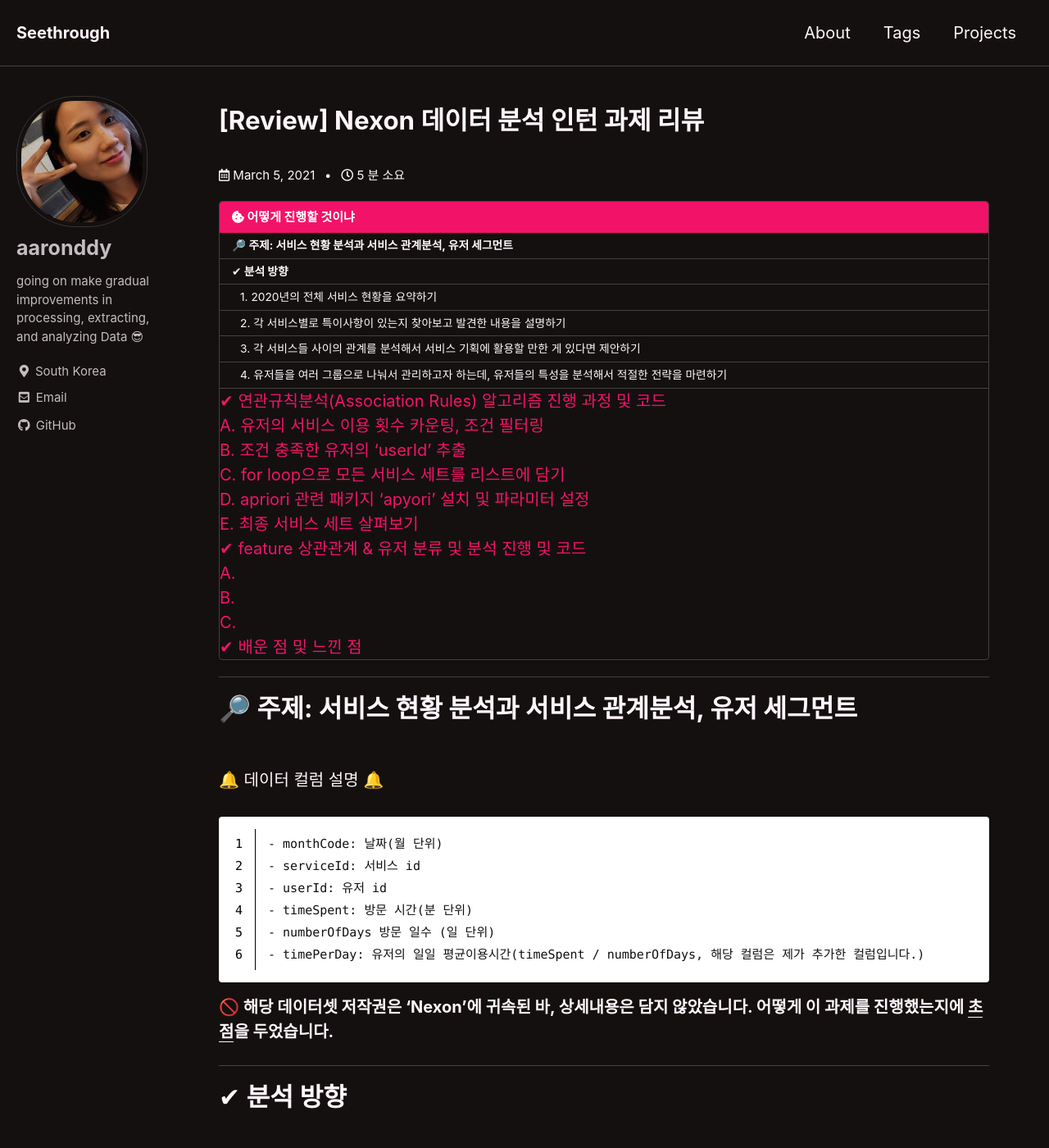
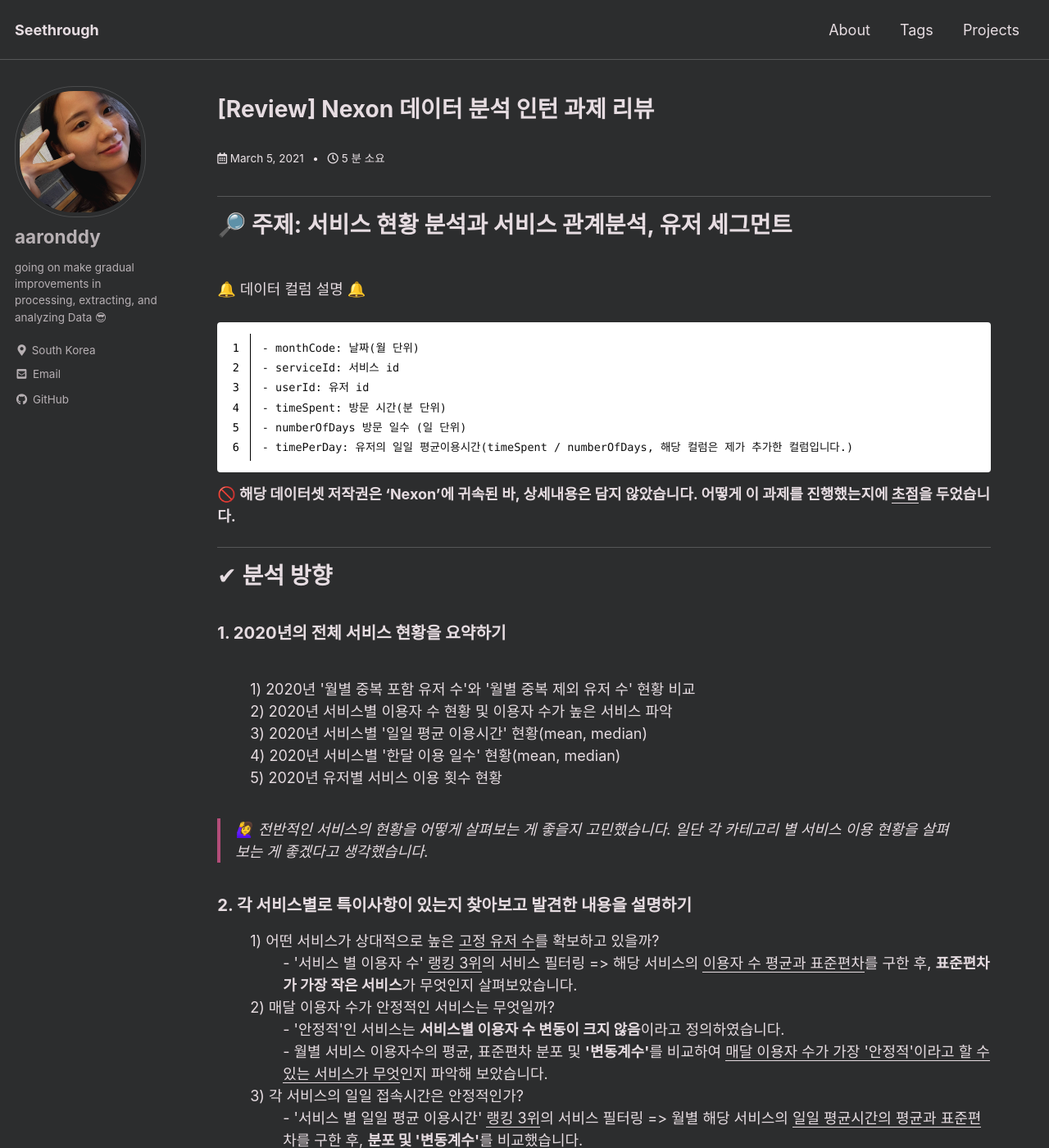
Before and after one commit to aaronddy/aaronddy.github.io, a Jekyll site: the page built from _posts/2021-03-05-review-Nexon-assignment.md, in a window 1280 px wide and 1400 px high. Shown: the whole window at 82% size. Built offline with Jekyll 4.4.1, drawn with Linux system fonts in a browser that asks for light colours; cached includes are drawn as plain includes; some web fonts are replaced; part of the change alters nothing that is shown; some of the changed text lies outside the part shown.

Commit message:
write traffic-source-analysis and modify scss

````diff
--- a/_posts/2021-03-05-review-Nexon-assignment.md
+++ b/_posts/2021-03-05-review-Nexon-assignment.md
@@ -7,7 +7,7 @@ categories:
 tags:
   - [Review, DataAnlysis, Python, Algorithm]
 
-toc: true
+toc: false
 toc_sticky: false
 toc_label: "어떻게 진행할 것이냐"
 toc_icon: "cookie-bite"
--- /dev/null
+++ b/_posts/2021-03-10-traffic-source-anlaysis.md
@@ -0,0 +1,188 @@
+---
+title:  "[BA] MySQL로 웹 트래픽 세션(Web Traffic Session) 분석하기"
+excerpt: ""
+
+categories:
+  - Business Analysis
+tags:
+  - [BA, MySQL, traffic, session, UTM, analysis]
+
+toc: false
+toc_sticky: false
+toc_label: "어떻게 진행할 것이냐"
+toc_icon: "cookie-bite"
+
+date: 2021-03-10
+last_modified_at: 2021-03-14
+---
+<br>
+
+# ✔ 유료 캠페인 트래픽(Paid Campaign Traffic)은 뭐죠?
+
+: 먼저 '트래픽(traffic)'은 뭐라고 설명해야 할까? e-Commerce, 혹은 온라인 사이트에서 서비스를 제공해 대가를 지불하는 형태라면 뭐든,에서 그 해당 웹 사이트를 방문하는 고객, 혹은 고객의 흐름을 'traffic'이라고 볼 수 있다.
+<br>
+그리고 서비스를 운영하기 위해서는 이 'traffic'에 신경을 쓸 수 밖에 없는데, 트래픽을 모으는 방식에는 다음과 같은 것들이 있다.
+ - Direct traffic(직접유입 트래픽): 이용자가 직접 URL을 입력해서 접속하거나 알수 없는 채널로 들어올 경우
+ - Referrel traffic(간접유입 트래픽): 다른 웹사이트에서 해당 URL을 클릭해서 들어올 경우
+ - Organic Search traffic(자연 검색 트래픽): 검색 엔진(구글, 네이버, 야후)에 키워드를 입력해서 해당 웹사이트를 발견하거나 클릭해서 들어올 경우
+ - Campaign traffic(캠페인 트래픽): 특정한 목적(마케팅) 달성을 위해 특정 메시지를 지속적으로 전달, 특정 트래킹 파라미터(tracking parameters)를 클릭해 해당 웹사이트에 들어오는 경우
+
+<br>
+그리고 campaign traffic에 paid가 붙으면 '유료 캠페인 트래픽'이 되는 것이고, 말 그대로 트래픽을 돈을 주고 사 오는 것이다. '유료 캠페인 트래픽'을 통해 얼마나 돈을 쓰고, 그에 견주어 얼마나 '판매'로 이어지고 있는지(전환율)를 관찰하고 측정을 하는데, 그것을 위해 'tracking (UTM) parameter'를 이용한다. 웹 사이트 URL 뒤에 이어지는 특정 트래픽 소스와 캠페인 파라미터를 통해 웹사이트의 트래픽 활동을 분석하고 그에 맞춰 마케팅 혹은 판매 전략을 만드는 것이다.
+
+<center>**utm parameters 예시**</center>
+
+![image](https://polkadotdata.com/wp-content/uploads/2019/07/pdd-utm-parameters-example-1-1024x361.png){: .align-center}{: width="70%" height="70%"}
+
+<center>(출처: https://polkadotdata.com/google-analytics/utm-tracking-links-for-enhanced-analytics/)</center>
+
+<br>
+
+*******************************
+
+<br>
+
+# ✔ '트래픽 소스(Traffic Source)'로 무엇을, 어떻게 분석할까?
+  트래픽 소스를 이용한 분석은 '이용자들이 어떻게 유입되고, 어떠한 채널의 세션에서 판매나 수익으로 전환되었는지(전환율)' 등을 파악하는 것이다.
+
+### 1. 주요 table 소개
+1) website_sessions 테이블
+
+- website_session_id: primary key, 웹 사이트 세션에 부여된 id
+- created_at: timestamp, 웹 사이트 세션이 발생될 때의 시간
+- user_id: 웹 사이트 쿠키로부터 받는 유저 고유 id(유저 로그인 아이디 X)
+- is_repeat_session: 유저가 해당 웹사이트에 방문한 적 있는지의 여부(0: 없음, 1: 있음)
+- utm_source: 트랙킹 파라미터
+- utm_campaign: 트랙킹 파라미터
+- utm_content: 트랙킹 파라미터
+- device_type: PC / mobile 유저가 접속한 장비
+- http_referer: 트래픽 유입 URL(마케팅 캠페인 X)
+
+2) website_pageviews 테이블
+
+- website_pageview_id: primary key, 웹 사이트 페이지뷰에 부여된 id
+- created_at: timestamp, 해당 페이지뷰에 접속할 때의 시간
+- website_session_id: foreign key, website_sessions 테이블의 주요키이자 website_pageviews 테이블의 외래키
+- pageview_url: 접속한 페이지뷰 URL
+
+3) orders 테이블(모든 이커머스 회사에서 중요한 테이블)
+
+- order_id: primary key, 주문에 부여된 id
+- created_at: timestamp, 주문이 발생했을 때의 시간
+- website_session_id: foreign key, website_sessions 테이블의 주요키이자 orders 테이블의 외래키
+- user_id: 유저 고유 id
+- primary_product_id: 유저가 카트에 처음 넣은 상품 id
+- items_purchased: 유저가 구매한 상품 개수
+- price_usd: 판매가(USD)
+- cogs_usd: 매출원가(USD)
+
+
+### 2. 분석 objects
+1). 데이터베이스(MySQL)에 저장된 `utm parameter`를 이용해 유료 웹사이트 세션(paid website session)을 파악.<br>
+2). sessions 테이블과 orders 테이블을 'join'해 유료 캠페인으로 얼마나 수익을 만들어 냈는지(전환율이 어떠한지)를 파악.
+
+* 분석 쿼리 예제
+* utm_content별 session volume & order volume, conversion rates 파악해보기
+
+```sql
+
+SELECT
+  website_sessions.utm_content,
+  COUNT(DISTINCT website_sessions.website_session_id) AS sessions,
+  COUNT(DISTINCT orders.order_id) AS orders
+  COUNT(DISTINCT orders.order_id) / COUNT(DISTINCT website_sessions.website_session_id) AS session_to_order_conv_rt
+
+FROM website_sessions
+    LEFT JOIN orders
+    ON orders.website_session_id = website_sessions.website_session_id
+
+GROUP BY 1
+ORDER BY 4 DESC;
+
+```
+<br>
+
+*****************************
+<br>
+
+# ✔ 어떤 요청이 들어올 수 있을까?
+
+1. 웹 사이트 세션이 어떤 경로로 유입되고 있는지 알고 싶습니다. UTM source, UTM campaign, referring domain 을 가지고 세션 양(volume)이 어떠한지 파악해 주세요. (2012년 4월 12일 기준)
+
+2. `gsearch` - `nonbrand`의 캠페인 세션 유입이 구매로 이어지는 전환율(CVR)이 어떠한지 궁금합니다. 최소 4% 이상이면 유료 캠페인 비용을 늘리고, 그렇지 않으면 감축할 예정입니다.
+
+<br>
+
+******************************
+
+<br>
+
+# ✔ 어떻게 SQL 쿼리를 작성할까?
+
+### 1. utm source, utm campaign, referring domain => Group By & website_session_id => Count
+
+```sql
+
+SELECT
+  utm_source,
+  utm_campaign,
+  http_remferer,
+  COUNT(DISTINCT website_session_id) AS sessions
+
+FROM website_sessions
+-- created_at이 2012년 4월 12일 이전인 경우만 고려
+WHERE created_at < '2012-04-12'
+GROUP BY 1, 2, 3
+ORDER BY 4 DESC;
+
+```
+🔔 처음에 utm_source와 utm_campaign만 group by를 진행했는데 계속 에러가 났습니다. http_referer를 함께 그룹핑하지 않으면 group by 자체가 진행되지 않기 때문에 문법 에러가 난 것이었습니다. SQL은 진행 과정을 보면서 결과를 확인하는 게 아니라 정확한 쿼리를 작성해야만 결과를 확인할 수 있다는 것을 다시 한 번 배웠습니다.
+<br>
+
+💡 결과 해석하기
+  - 'utm_source=gsearch & utm_campaign=nonbrand'에서 총 3613개로 가장 많은 세션이 있다. 따라서 해당 캠페인에 대해 더 자세하게 살펴볼 필요가 있다.
+  - 그 다음이 utm_source와 utm_campaign 모두 null 값이 경우인데, 이보다 더 적은 수의 utm 파라미터는 어떻게 운영을 해 나갈 것인지에 대한 전략 혹은 개선이 필요해 보인다.
+  - http_referer를 보면 'gsearch'의 경우가 'bsearch'의 경우보다 훨씬 더 많은 세션 수를 갖고 있다. 'bsearch'를 계속해서 운영할 필요에 대한 의문이 제기된다. 다른 채널을 고려하는 게 낫지 않을까?
+
+<br>
+
+### 2. website_sessions, orders => 테이블 조인 & website_session_id, order_id => Count
+
+```sql
+
+SELECT
+  COUNT(DISTINCT website_sessions.website_session_id) AS sessions,
+  COUNT(DISTINCT orders.order_id) AS orders,
+  COUNT(DISTINCT orders.order_id) / COUNT(DISTINCT website_sessions.website_session_id) AS sessions_to_order_conversion_rt
+
+FROM website_sessions
+  -- session 유입량에서 구입 전환율을 파악하는 것이므로 left join 진행
+  LEFT JOIN orders
+  ON website_sessions.website_session_id = orders.website_session_id
+
+WHERE website_sessions.created_at < '2012-04-12'
+  AND utm_source = 'gsearch'
+  AND utm_campagin = 'nonbrand'
+
+```
+
+🔔 첫번째 요청과 동일하게 '2012-04-12' 이전을 조건으로 걸었고, 첫번째 쿼리 결과로 나온 가장 많은 세션을 차지하는 `source='gsearch' & utm_campaign = 'nonbrand'` 조건을 추가했습니다.
+
+💡 결과 해석하기
+  - 세션-구입 전환율은 0.0296으로 약 3% 정도인 것으로 나왔으며, 이는 유료 마케팅 캠페인 비용을 감축할 필요가 있는 것으로 보인다.
+  - 가장 세션 유입량이 높은 조건의 전환율이 역 3%라는 것은 동종업계 혹은 이커머스에서 경쟁력이 있는 것인가 싶고, 어떻게 이 비율을 높일 것인지에 대한 많은 고민과 시도가 필요해 보인다.
+
+
+<br>
+
+****************
+
+<br>
+
+# ✔ 무엇을 남겼나
+
+- 유료 캠페인 트래픽(Paid Campaign Traffic), utm parameters(UTM)의 기본적인 내용을 이해하고 그걸 바탕으로 테이블을 파악함과 동시에 쿼리를 작성했다.
+단순히 결과 추출만 하는 것보다 배경지식과 이해가 수반되어야 쿼리를 짜고 결과를 해석하는 데 더 용이하다고 생각했기 때문이다. 이 과정을 통해 비즈니스 차원에서 원하는 데이터 분석 및 추출이 어떤 것일지 대략적으로 알게 되었고, 더 많은 부분들을 연습해보고 알아가야겠다는 것을 배웠다.
+
+
+<br><br>
--- a/_sass/minimal-mistakes/_page.scss
+++ b/_sass/minimal-mistakes/_page.scss
@@ -509,15 +509,15 @@ body {
   float: left;
   margin-top: 2em;
   padding-top: 1em;
-  border-top: 1px solid $border-color;
+  // border-top: 1px solid $border-color;
 
   @include breakpoint($large) {
     float: right;
-    width: calc(100% - #{$right-sidebar-width-narrow});
+    width: calc(96% - #{$right-sidebar-width-narrow});
   }
 
   @include breakpoint($x-large) {
-    width: calc(100% - #{$right-sidebar-width});
+    // width: calc(96% - #{$right-sidebar-width});
   }
 
   a {
--- a/_sass/minimal-mistakes/_reset.scss
+++ b/_sass/minimal-mistakes/_reset.scss
@@ -11,15 +11,15 @@ html {
   font-size: 16px;
 
   @include breakpoint($medium) {
+    font-size: 14px;
+  }
+
+  @include breakpoint($large) {
     font-size: 16px;
   }
 
-  @include breakpoint($large) {
-    font-size: 17px;
-  }
-
   @include breakpoint($x-large) {
-    font-size: 20px;
+    font-size: 18px;
   }
 
   -webkit-text-size-adjust: 100%;
--- a/_sass/minimal-mistakes/skins/_neon.scss
+++ b/_sass/minimal-mistakes/skins/_neon.scss
@@ -3,15 +3,15 @@
    ========================================================================== */
 
 /* Colors */
-$background-color: #141010 !default;
-$text-color: #fff6fb !default;
-$primary-color: #f21368 !default;
+$background-color: #2c2d2e !default;
+$text-color: #e6dce1 !default;
+$primary-color: #b34d79 !default;
 $border-color: mix(#fff, $background-color, 20%) !default;
 $code-background-color: mix(#000, $background-color, 15%) !default;
 $code-background-color-dark: mix(#000, $background-color, 20%) !default;
 $form-background-color: mix(#000, $background-color, 15%) !default;
-$footer-background-color:  #141010 !default;
-$link-color: $primary-color !default;
+$footer-background-color:  #2c2d2e !default;
+$link-color: #eb2f80 !default;
 $link-color-hover: mix(#fff, $link-color, 25%) !default;
 $link-color-visited: mix(#000, $link-color, 25%) !default;
 $masthead-link-color: $text-color !default;
````
Also changed, not shown: assets/images/IMG_0006.jpg (deleted), assets/images/IMG_2002.jpg (deleted), assets/images/IMG_4624.jpg (deleted).
